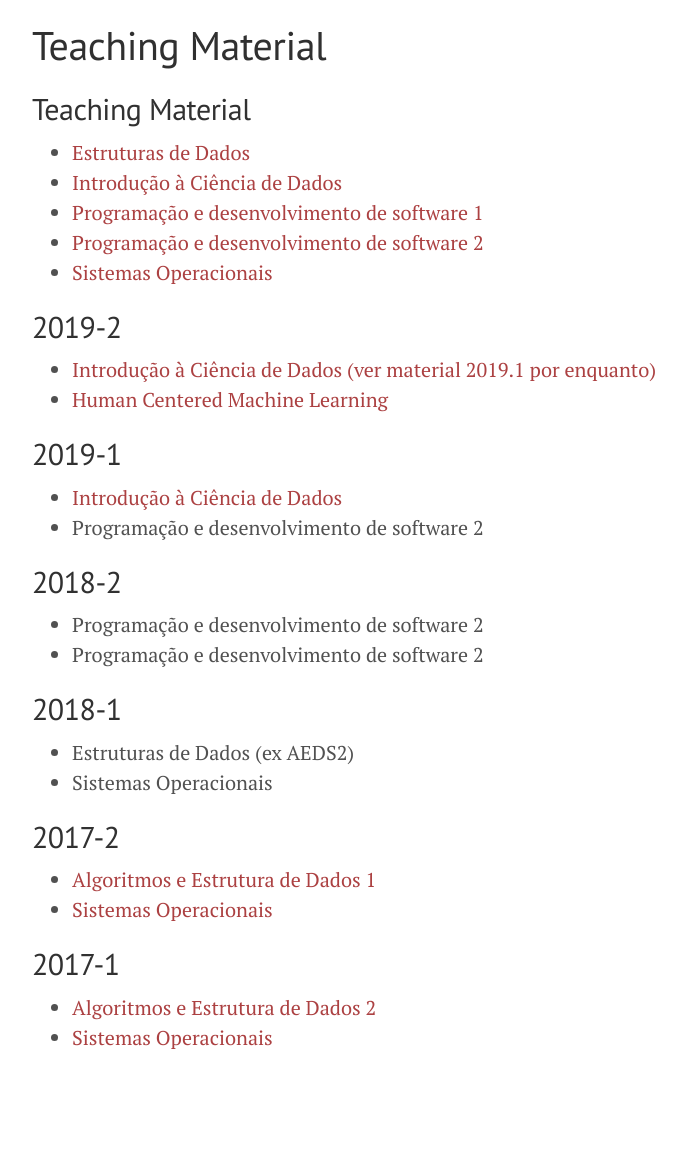
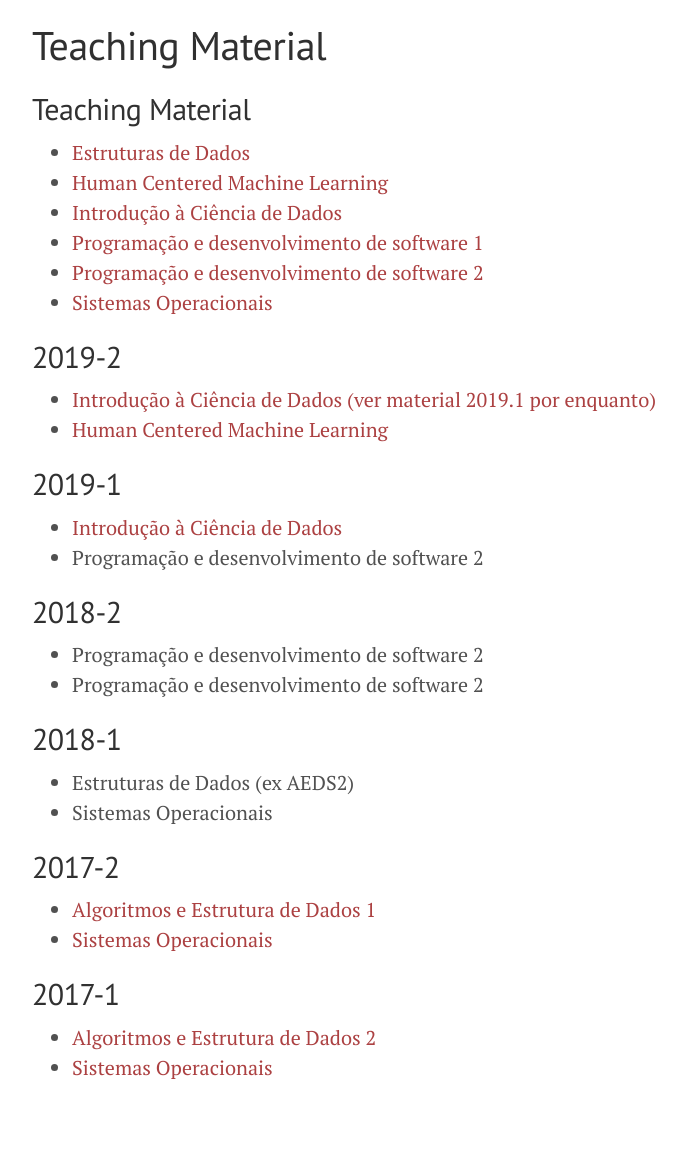
Before and after one commit to flaviovdf/flaviovdf.github.io, a Jekyll site: the page built from teaching/index.md, in a window 1280 px wide. Shown: the whole page, without its empty margins (248-934 px from the left). Built offline with Jekyll 4.4.1, drawn with Linux system fonts in a browser that asks for light colours; before the commit the page ends 1133 px from its top, so only the background shows below that.

Commit message:
Update index.md

```diff
--- a/teaching/index.md
+++ b/teaching/index.md
@@ -7,6 +7,7 @@ permalink: /teaching/
 ## Teaching Material
 
   * [Estruturas de Dados](https://github.com/flaviovdf/estruturas-de-dados)
+  * [Human Centered Machine Learning](https://docs.google.com/document/d/1mGAOLGnWxsxzCPLBvt4w7dIu5FbHco9e3mLR8ymkvzc/edit?usp=sharing)
   * [Introdução à Ciência de Dados](https://github.com/icd-ufmg)
   * [Programação e desenvolvimento de software 1](https://github.com/flaviovdf/programacao)
   * [Programação e desenvolvimento de software 2](https://github.com/flaviovdf/programacao-2)
```
